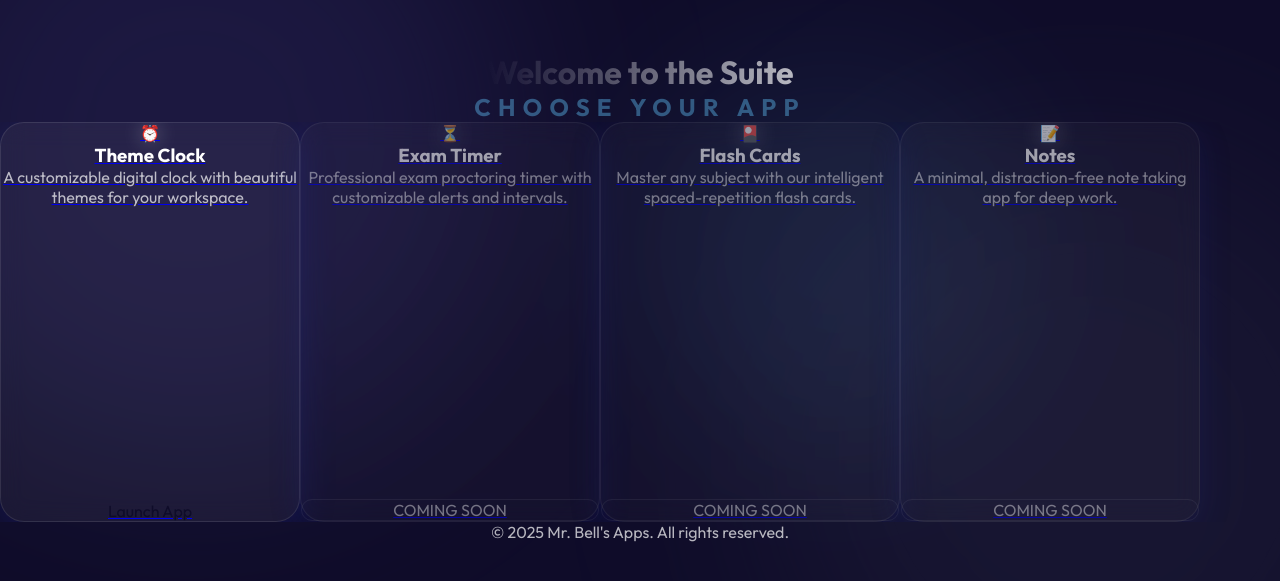
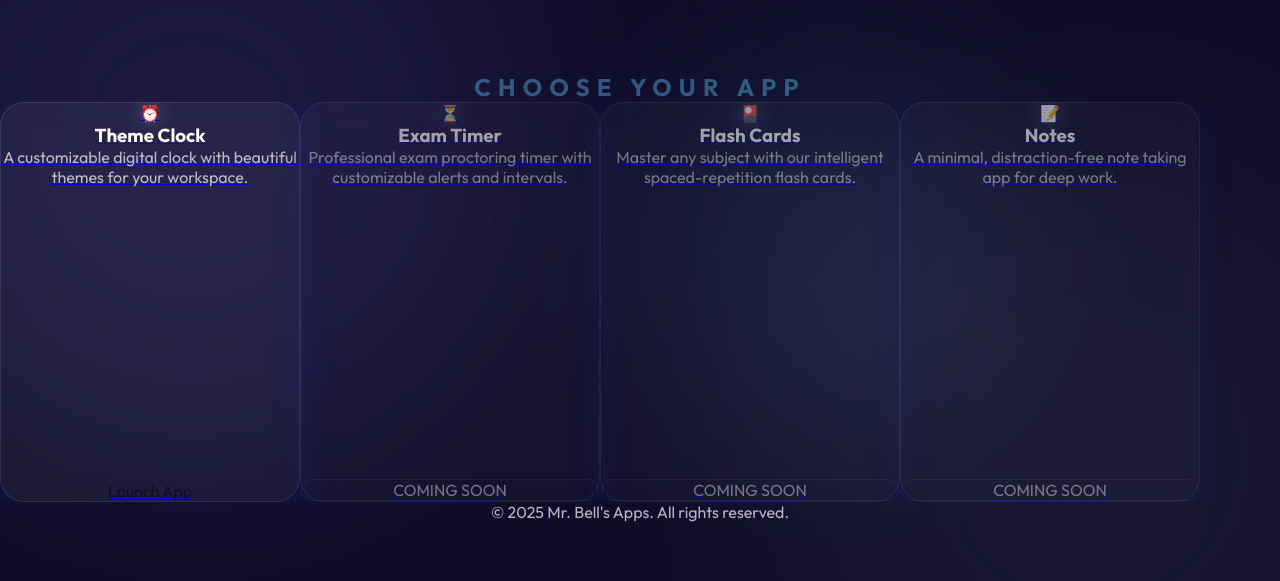
Before and after one commit to steeve-glitch/mrbell, a React (Vite) app: page / in a window 1280 px wide. Shown: the part 103-684 px from the top of the page. Built offline with nearby package versions, Linux system fonts and the light colour scheme.

Commit message:
refactor: remove welcome header

```diff
--- a/src/App.jsx
+++ b/src/App.jsx
@@ -8,11 +8,8 @@ function App() {
       <div className="min-h-screen flex flex-col items-center justify-center p-4">
 
         {/* Header Section */}
-        <header className="text-center mb-16 animate-fade-in-down">
-          <h1 className="text-5xl md:text-7xl font-thin tracking-tighter mb-4 bg-clip-text text-transparent bg-gradient-to-r from-white to-[var(--text-secondary)]">
-            Welcome to the Suite
-          </h1>
-        </header>
+        {/* Header Section - Removed */}
+        <div className="mt-16"></div>
 
         {/* Main Content */}
         <main className="w-full max-w-7xl mx-auto">
```
